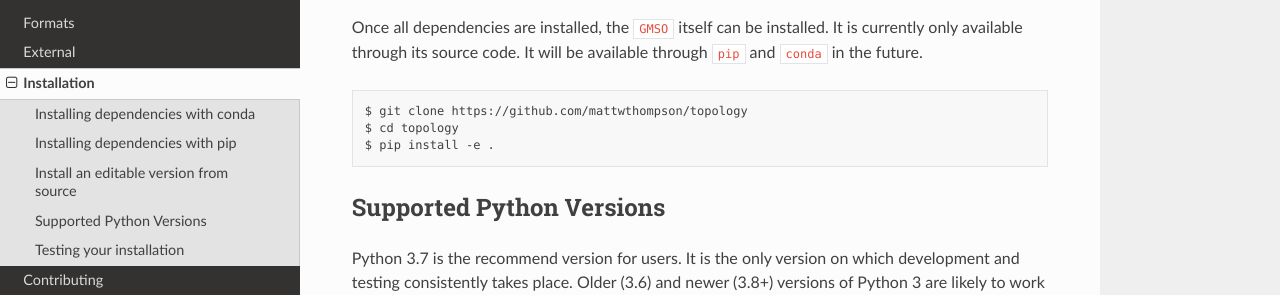
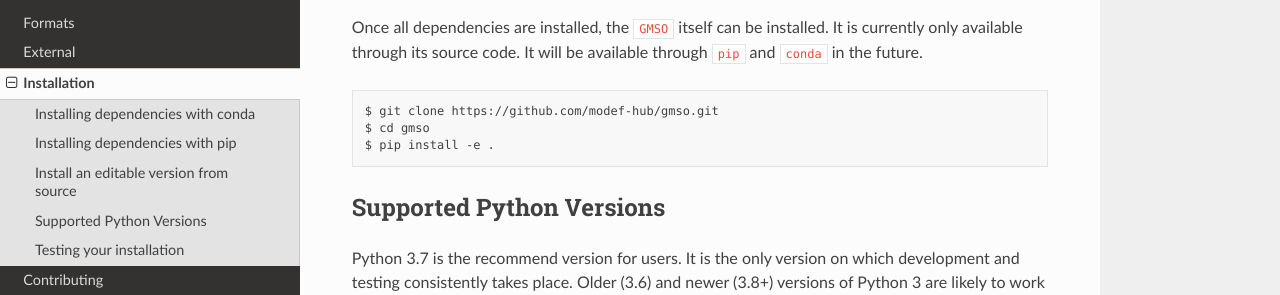
Before and after one commit to mosdef-hub/gmso, a Sphinx documentation site: the page built from docs/installation.rst, in a window 1280 px wide and 900 px high, scrolled down 784 px. Shown: the part 156-451 px from the top of the window. Built offline with Sphinx 7.4.7 and the Read the Docs theme 2.0.0, drawn with Linux system fonts in a browser that asks for light colours.

Commit message:
Update url for pull requests, cloning url, and directory name for installation of gmso to reflect change from 'topology' to 'gmso'

```diff
--- a/docs/contributing.rst
+++ b/docs/contributing.rst
@@ -1,6 +1,6 @@
 Contributing
 ============
-Contributions are welcomed via `pull requests on GitHub <https://github.com/mattwthompson/topology/pulls>`_. Developers and/or
+Contributions are welcomed via `pull requests on GitHub <https://github.com/mosdef-hub/gmso/pulls>`_. Developers and/or
 users will review requested changes and make comments. The rest of this file will serve as a set of general guidelines
 for contributors.
 
--- a/docs/installation.rst
+++ b/docs/installation.rst
@@ -45,8 +45,8 @@ It is currently only available through its source code. It will be available
 through ``pip`` and ``conda`` in the future.
 ::
 
-    $ git clone https://github.com/mattwthompson/topology
-    $ cd topology
+    $ git clone https://github.com/modef-hub/gmso.git
+    $ cd gmso
     $ pip install -e .
 
 
```
